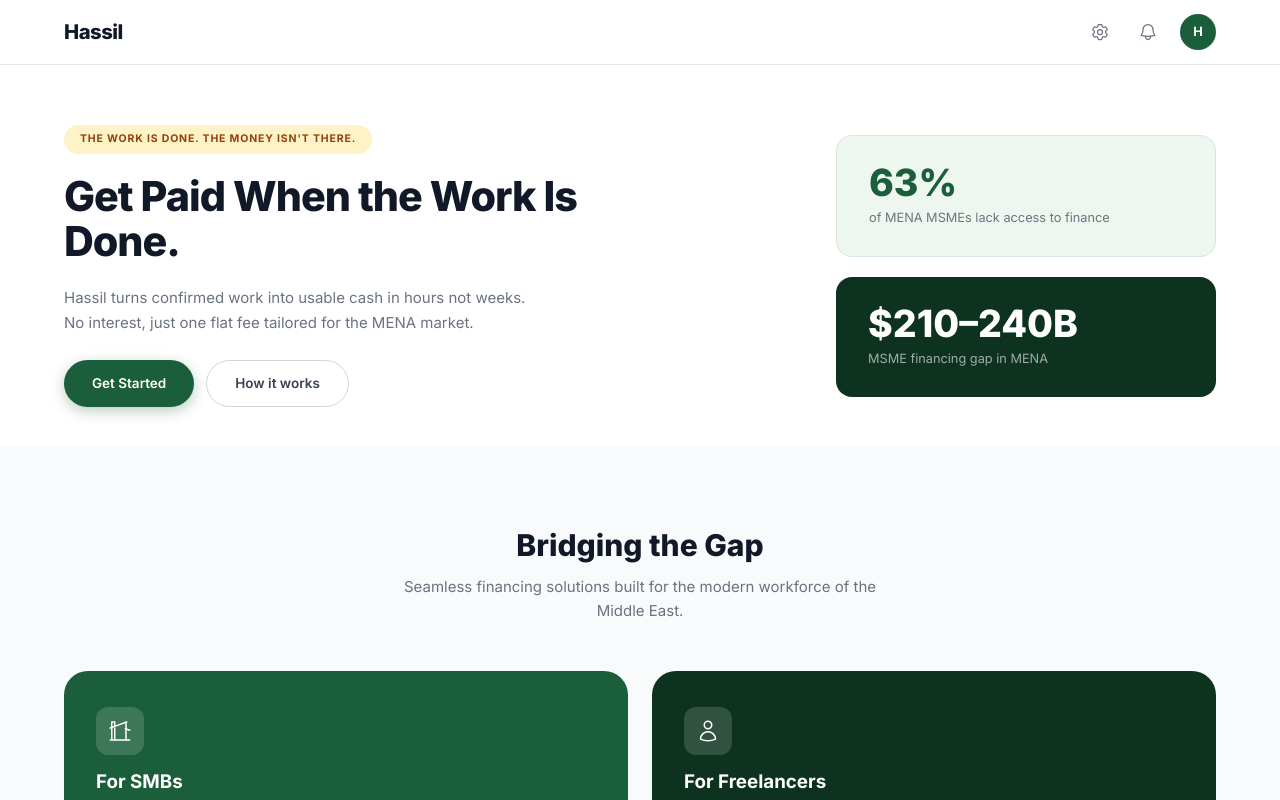
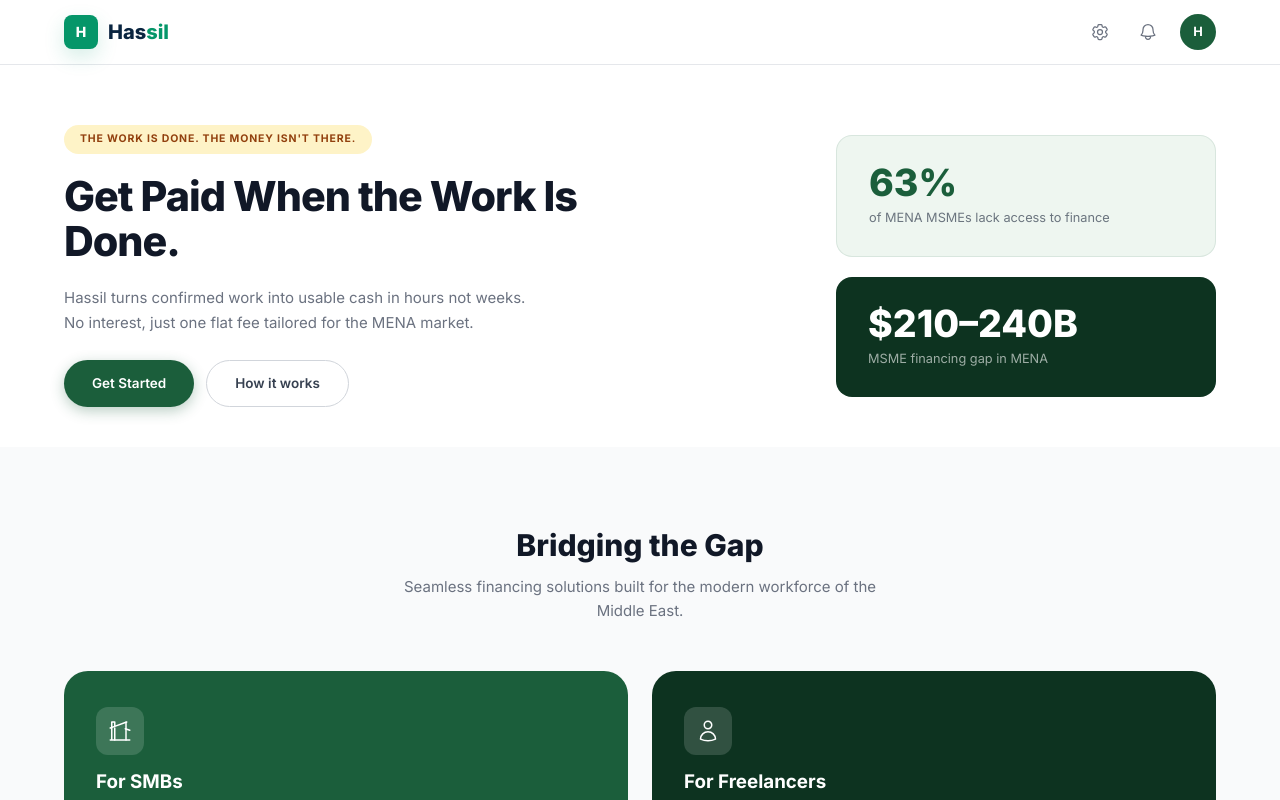
Before and after one commit to mhm000d/hassil, a React (Vite) app in the folder hassil-web/: page / in a window 1280 px wide. Shown: the top 800 px of the page. Built offline with nearby package versions, Linux system fonts and the light colour scheme.

Commit message:
feat(navbar): replace text brand with Logo component and add navigation

```diff
--- a/hassil-web/src/components/Navbar/Navbar.tsx
+++ b/hassil-web/src/components/Navbar/Navbar.tsx
@@ -1,10 +1,14 @@
 import './Navbar.css'
+import Logo from '../Logo'
+import { useNavigate } from 'react-router-dom'
 
 export default function Navbar() {
+    const navigate = useNavigate()
+
     return (
         <nav className="navbar" id="navbar">
             <div className="container navbar__inner">
-                <a href="/" className="navbar__brand">Hassil</a>
+                <Logo onClick={() => navigate('/')} />
                 <div className="navbar__actions">
                     <button className="navbar__icon-btn" aria-label="Settings" id="btn-settings">
                         <svg xmlns="http://www.w3.org/2000/svg" fill="none" viewBox="0 0 24 24" strokeWidth={1.5} stroke="currentColor">
```
